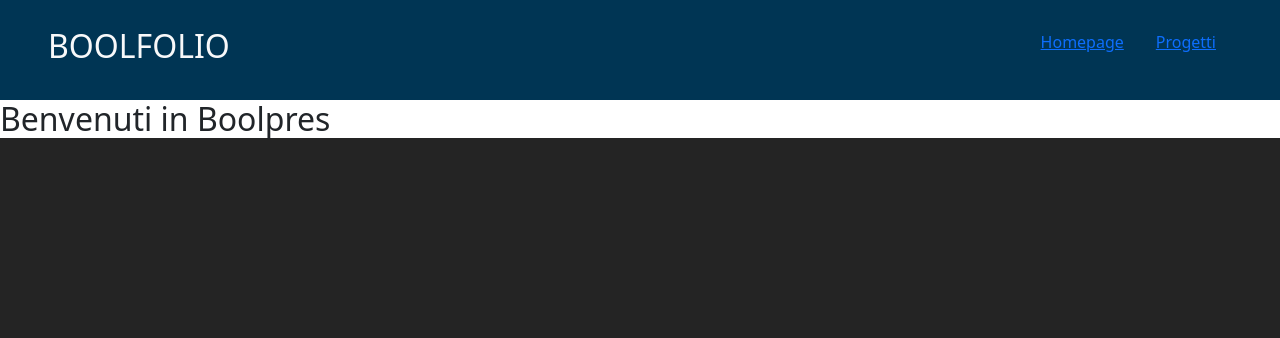
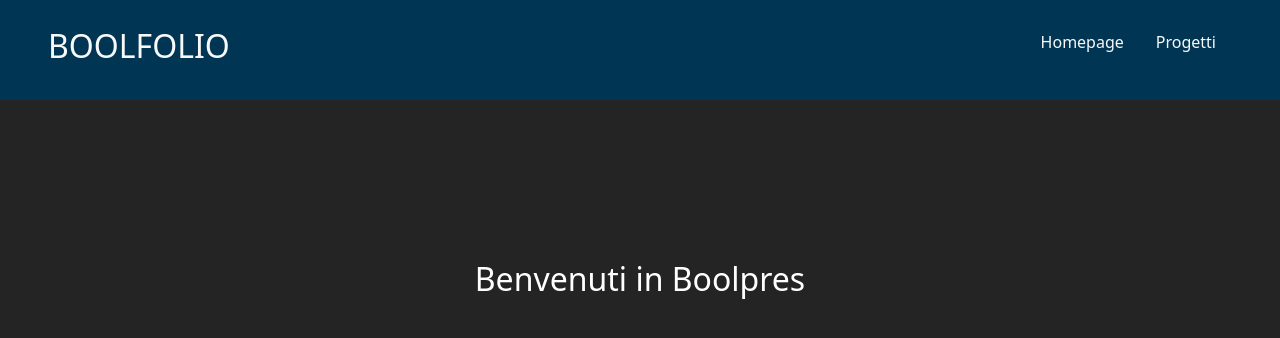
Before and after one commit to LucaFaedda/vite-boolfolio, a Vue app: page / in a window 1280 px wide. Shown: the top 338 px of the page. Built offline with nearby package versions, Linux system fonts and the light colour scheme.

Commit message:
modificato homepage

```diff
--- a/src/components/AppHeader.vue
+++ b/src/components/AppHeader.vue
@@ -24,7 +24,7 @@ export default {
         <div  class="pe-5">
             <ul class="list-unstyled d-flex">
                 <li class="mx-3" v-for="(item, index) in menuItems" :key="index">
-                    <router-link :to="{name: item.routeName}" >{{item.label}}</router-link>
+                    <router-link :to="{name: item.routeName}" class="text-light nav-link">{{item.label}}</router-link>
 
                 </li>
             </ul>
--- a/src/pages/AppHomepage.vue
+++ b/src/pages/AppHomepage.vue
@@ -4,10 +4,16 @@
     }
 </script>
 <template lang="">
-    <div>
-        <h2>Benvenuti in Boolpres</h2>
+    <div class="text-center bk-personale">
+        <h2 class="mt-10">Benvenuti in Boolpres</h2>
     </div>
 </template>
-<style lang="">
+<style lang="scss">
+    @use '../style/general.scss';
+
+    .mt-10{
+        padding-top: 10rem;
+        color: #fff
+    }
 
 </style>
--- a/src/components/AppMain.vue
+++ b/src/pages/AppMain.vue
@@ -2,7 +2,7 @@
 
 import axios from 'axios';
 import { store } from '../store';
-import ProjectCard from './pages/ProjectCard.vue';
+import ProjectCard from '../components/ProjectCard.vue';
   export default {
     components:{
       ProjectCard
--- a/src/router.js
+++ b/src/router.js
@@ -1,7 +1,7 @@
 import { createRouter, createWebHistory } from 'vue-router';
 
 import AppHomepage from './pages/AppHomepage.vue' // qua ci vanno tutti gli import delle varie pagine che vogliamo richimare con le rotte dentro router-view
-import ProjectCard from './pages/ProjectCard.vue'
+import AppMain from './pages/AppMain.vue'
 
 const router = createRouter({
     history: createWebHistory(),
@@ -14,7 +14,7 @@ const router = createRouter({
         {
             path: '/blog',
             name: 'progetti',
-            component: ProjectCard
+            component: AppMain
         },
 
     ]
```
Also changed, not shown: src/components/ProjectCard.vue (renamed from src/pages/ProjectCard.vue).
